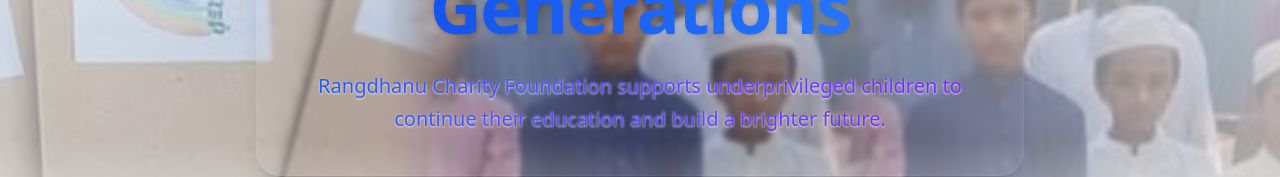
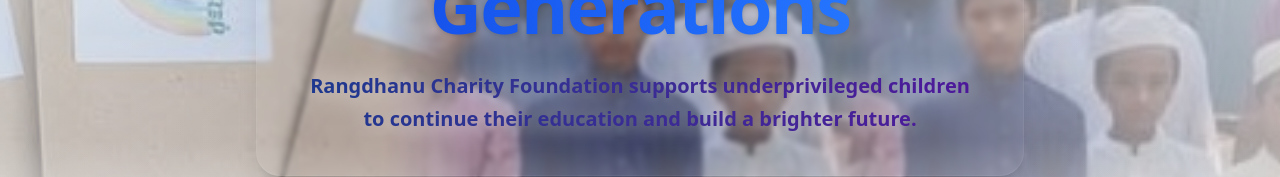
Before and after one commit to rangdhanu-charity/rangdhanu-charity, a Next.js app: page / in a window 1280 px wide. Shown: the part 432-609 px from the top of the page. Built offline with nearby package versions, Linux system fonts and the light colour scheme; no server answers; the database is empty.

Commit message:
style: improve hero paragraph contrast with dark blue-violet gradient and white glow

```diff
--- a/src/app/page.tsx
+++ b/src/app/page.tsx
@@ -26,7 +26,7 @@
               Empowering Future Generations
             </h1>
             <p
-              className="mx-auto max-w-[680px] text-lg font-medium leading-relaxed md:text-xl text-transparent bg-clip-text bg-gradient-to-r from-blue-600 to-violet-600 drop-shadow-[0_1px_1px_rgba(255,255,255,0.8)] dark:drop-shadow-[0_1px_1px_rgba(0,0,0,0.8)]"
+              className="mx-auto max-w-[680px] text-lg md:text-xl font-semibold leading-relaxed text-transparent bg-clip-text bg-gradient-to-r from-blue-900 to-violet-900 drop-shadow-[0_0_12px_rgba(255,255,255,0.9)] dark:from-blue-100 dark:to-violet-100 dark:drop-shadow-[0_2px_4px_rgba(0,0,0,0.8)]"
             >
               Rangdhanu Charity Foundation supports underprivileged children to continue their education and build a brighter future.
             </p>
```
